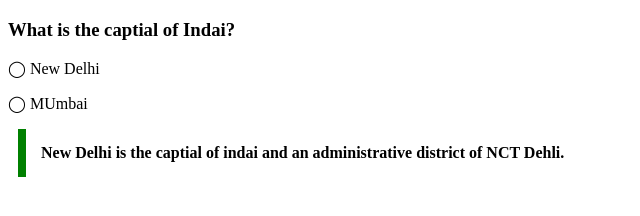
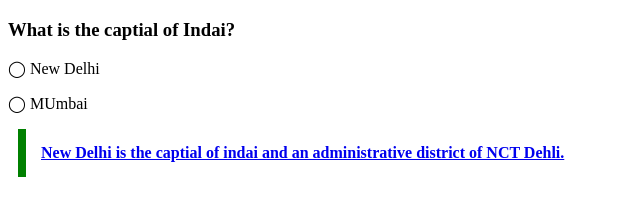
Before and after one commit to acciojob/trivia-aasthachandrawat, a website: page main.html in a window 1280 px wide. Shown: the whole page, without its empty margins (0-640 px from the left). Drawn offline with Linux system fonts and the light colour scheme.

Commit message:
created a submission

```diff
--- a/main.html
+++ b/main.html
@@ -15,8 +15,9 @@
 	<p>&#9711 MUmbai</p>
 
 	<blockquote class="cite">
+		<a href="https://en.wikipedia.org/wiki/New_Delhi">
 		New Delhi is the captial of indai and an administrative district of NCT Dehli.
-	     <a href="https://en.wikipedia.org/wiki/New_Delhi">
+
 	</blockquote>
 
 </body>
--- a/styles.css
+++ b/styles.css
@@ -1,7 +1,7 @@
 
 /* Your CSS Code here. */
 .cite{
-	width:600px;
+	max-width:600px;
 	margin:10px;
 	padding:15px;
 	border-left:8px solid green;
```
